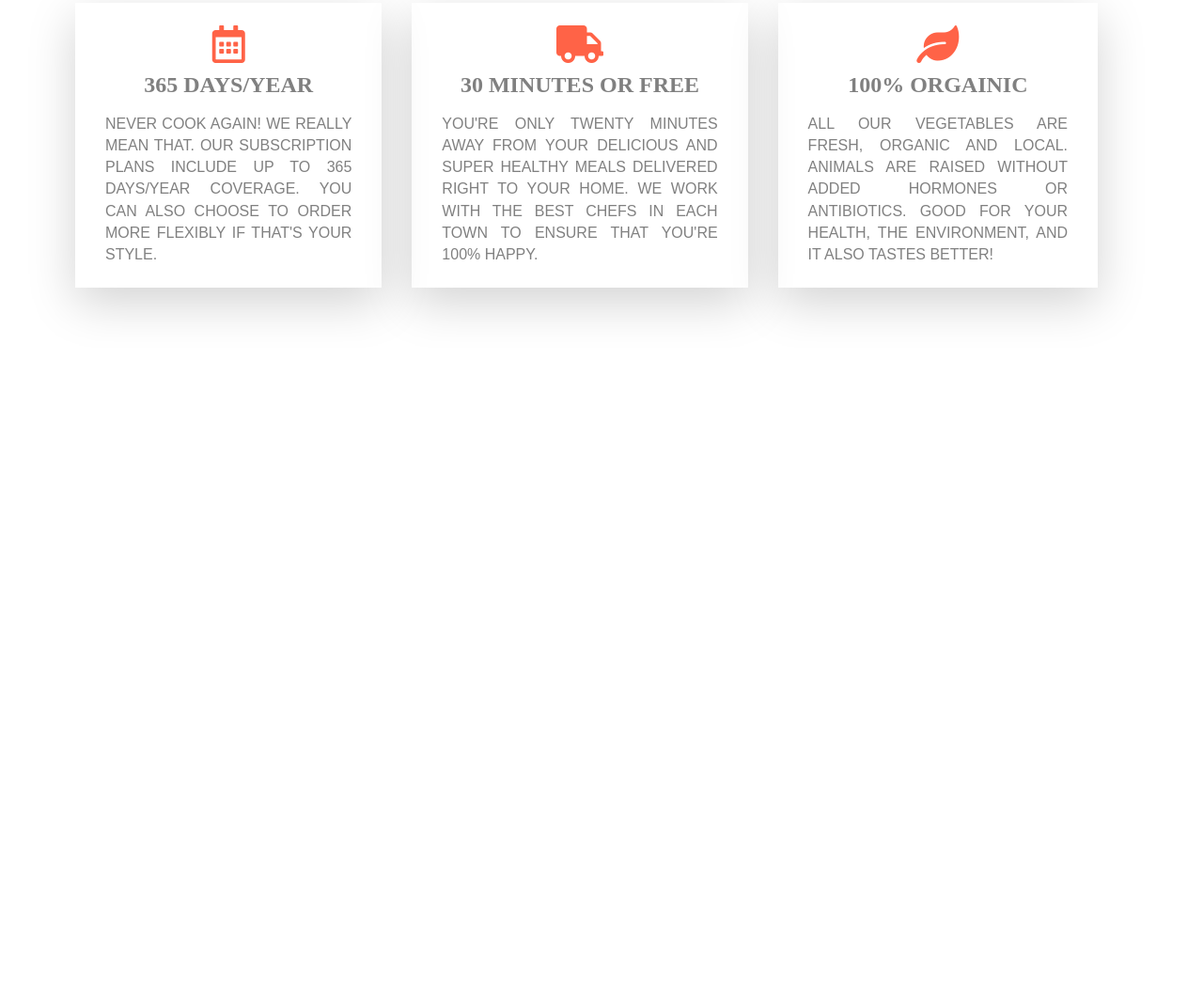
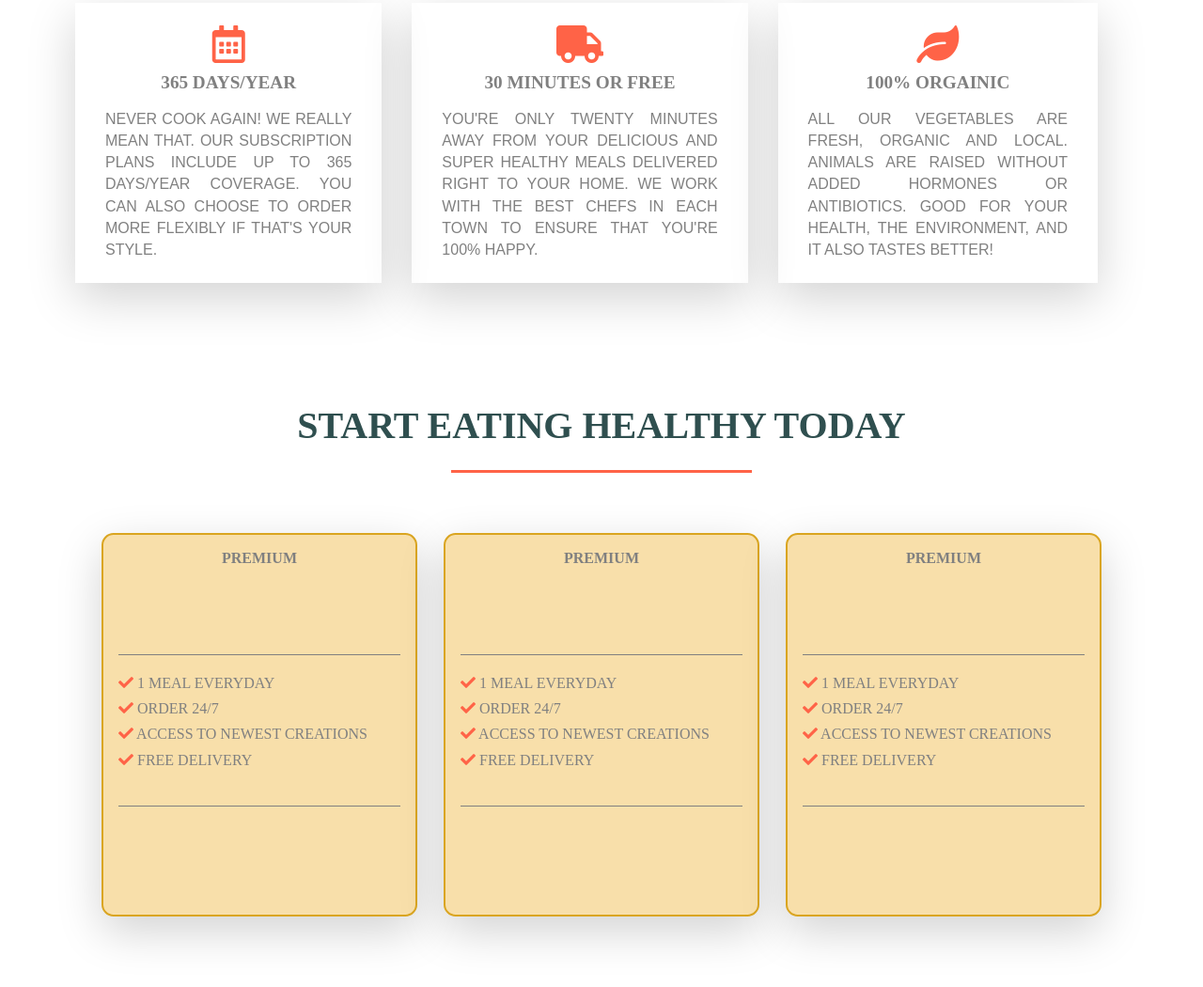
Before and after one commit to raaghaav/food-Application, a plain HTML site: page fair/index.html in a window 1280 px wide. Shown: the part 959-2009 px from the top of the page at 94% size. Before the commit the page ends 1329 px from the top, so only its background shows below. Drawn offline with nearby package versions, Linux system fonts and the light colour scheme.

Commit message:
with plans

```diff
--- a/fair/css/showcase.css
+++ b/fair/css/showcase.css
@@ -115,7 +115,7 @@ h2::after{
     display: block;
     height: 0.2rem;
     background-color: tomato;
-    width: 10rem;
+    width: 20rem;
     margin: 1.5rem auto;
 }
 .container-parent{
@@ -141,7 +141,7 @@ h2::after{
 }
 
 h3{
-    font-size: 150%;
+    font-size: 120%;
     margin-bottom: 1rem;
     font-weight: 600;
     font-family: ;
@@ -152,4 +152,40 @@ h3{
     line-height: 145%;
     text-align: justify;
     font-family: sans-serif;
+    font-weight: 100;
 }
+
+.plan-parent{
+    display: flex;
+    justify-content: space-evenly;
+    height: 60vh;
+    margin-top: 4rem;
+}
+
+.plan-child{
+    box-shadow: 0 1rem 3rem rgba(0, 0, 0, 0.175) !important;
+    height: 85%;
+    width: 30%;
+    background-color: rgb(248, 223, 170);
+    padding: 1rem;
+    border-radius: 0.8rem;
+    border: 2px solo;
+    border: 2px solid goldenrod;
+}
+
+.plan-header{
+    height: 30%;
+    border-bottom: 0.09rem solid gray;
+    text-align: center;
+    font-weight: bold;
+}
+
+.plan-feature{
+    border-bottom: 0.09rem solid gray;
+    height: 39%;
+    line-height: 1.7rem;
+    margin-top: 1rem;
+}
+.tick{
+    color: tomato;
+}
--- a/fair/index.html
+++ b/fair/index.html
@@ -67,6 +67,57 @@
 
    </section>
 
+   <section class="plans">
+       <h2>start eating healthy today</h2>
+
+       <div class="plan-parent">
+           <div class="plan-child">
+               <div class="plan-header">premium</div>
+               <div class="plan-feature">
+
+                   <p><i class="fas fa-check tick"> </i>
+                        1 meal everyday</p>
+                   <p>
+                    <i class="fas fa-check tick"> </i>  order 24/7</p>
+                   <p>
+                    <i class="fas fa-check tick"> </i>  access to newest creations</p>
+                   <p>
+                    <i class="fas fa-check tick"> </i> free delivery</p>
+               </div>
+               <div class="plan-btn__container"></div>
+           </div>
+           <div class="plan-child">
+               <div class="plan-header">premium</div>
+               <div class="plan-feature">
+                <p><i class="fas fa-check tick"> </i>
+                    1 meal everyday</p>
+               <p>
+                <i class="fas fa-check tick"> </i>  order 24/7</p>
+               <p>
+                <i class="fas fa-check tick"> </i>  access to newest creations</p>
+               <p>
+                <i class="fas fa-check tick"> </i> free delivery</p>
+               </div>
+               <div class="plan-btn__container"></div>
+           </div>
+           <div class="plan-child">
+               <div class="plan-header">premium</div>
+               <div class="plan-feature">
+                <p><i class="fas fa-check tick"> </i>
+                    1 meal everyday</p>
+               <p>
+                <i class="fas fa-check tick"> </i>  order 24/7</p>
+               <p>
+                <i class="fas fa-check tick"> </i>  access to newest creations</p>
+               <p>
+                <i class="fas fa-check tick"> </i> free delivery</p>
+               </div>
+               <div class="plan-btn__container"></div>
+           </div>
+       </div>
+
+   </section>
+
 
 <script src="./js/script.js"></script>
 </body>
```
